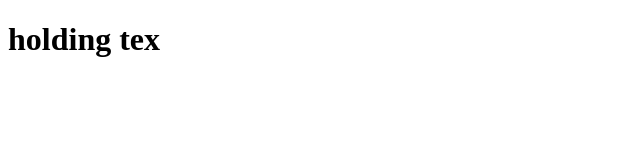
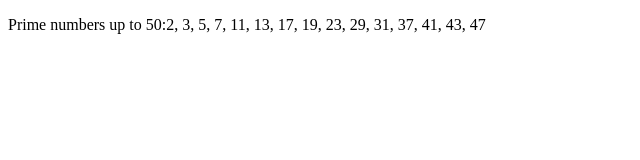
Before and after one commit to EdwinFelizDR/ALAB308A1, a plain HTML site: page index.html in a window 1280 px wide. Shown: the whole page, without its empty margins (0-640 px from the left). Drawn offline with Linux system fonts and the light colour scheme.

Commit message:
last version 1.0

```diff
--- /dev/null
+++ b/defExecution.js
@@ -0,0 +1,48 @@
+// Function to check if a number is prime
+function isPrime(num) {
+   if (num <= 1) return false;
+   if (num <= 3) return true;
+
+   if (num % 2 === 0 || num % 3 === 0) return false;
+
+   let i = 5;
+   while (i * i <= num) {
+       if (num % i === 0 || num % (i + 2) === 0) return false;
+       i += 6;
+   }
+
+   return true;
+}
+
+// Function to generate a list of prime numbers up to n
+function generatePrimeList(n) {
+   const primeNumbersDiv = document.getElementById('primeNumbers');
+   const primeList = document.createElement('p');
+   primeList.textContent = 'Prime numbers up to ' + n + ':';
+
+   for (let i = 2; i <= n; i++) {
+       if (isPrime(i)) {
+           const span = document.createElement('span');
+           span.textContent = i + ', ';
+           primeList.appendChild(span);
+       }
+   }
+
+   // Remove the trailing comma and space
+   primeList.lastChild.textContent = primeList.lastChild.textContent.slice(0, -2);
+
+   // Append the list to the container
+   primeNumbersDiv.appendChild(primeList);
+}
+
+// Cache the HTML element into a JavaScript variable
+const primeNumbersDiv = document.getElementById('primeNumbers');
+
+
+// Example usage: generate prime numbers up to 50
+generatePrimeList(50);
+
+// Arrow function to alert the user that the calculation is finished
+const alertCompletion = () => {
+   alert('Prime number calculation is finished!');
+};
--- a/index.html
+++ b/index.html
@@ -3,9 +3,13 @@
 <head>
    <meta charset="UTF-8">
    <meta name="viewport" content="width=device-width, initial-scale=1.0">
-   <title>ALAB 308A.1.1 - Practical Use of the Event Loop</title>
+   <title>Document</title>
 </head>
 <body>
-   <h1>holding tex</h1>
+    <!-- Placeholder for prime numbers -->
+    <div id="primeNumbers">
+
+    </div>
+    <script src="defExecution.js"></script>
 </body>
 </html>
```
Also changed, not shown: app.js (+10 -6 lines), flattenArray.js (deleted, +0 -40 lines).
